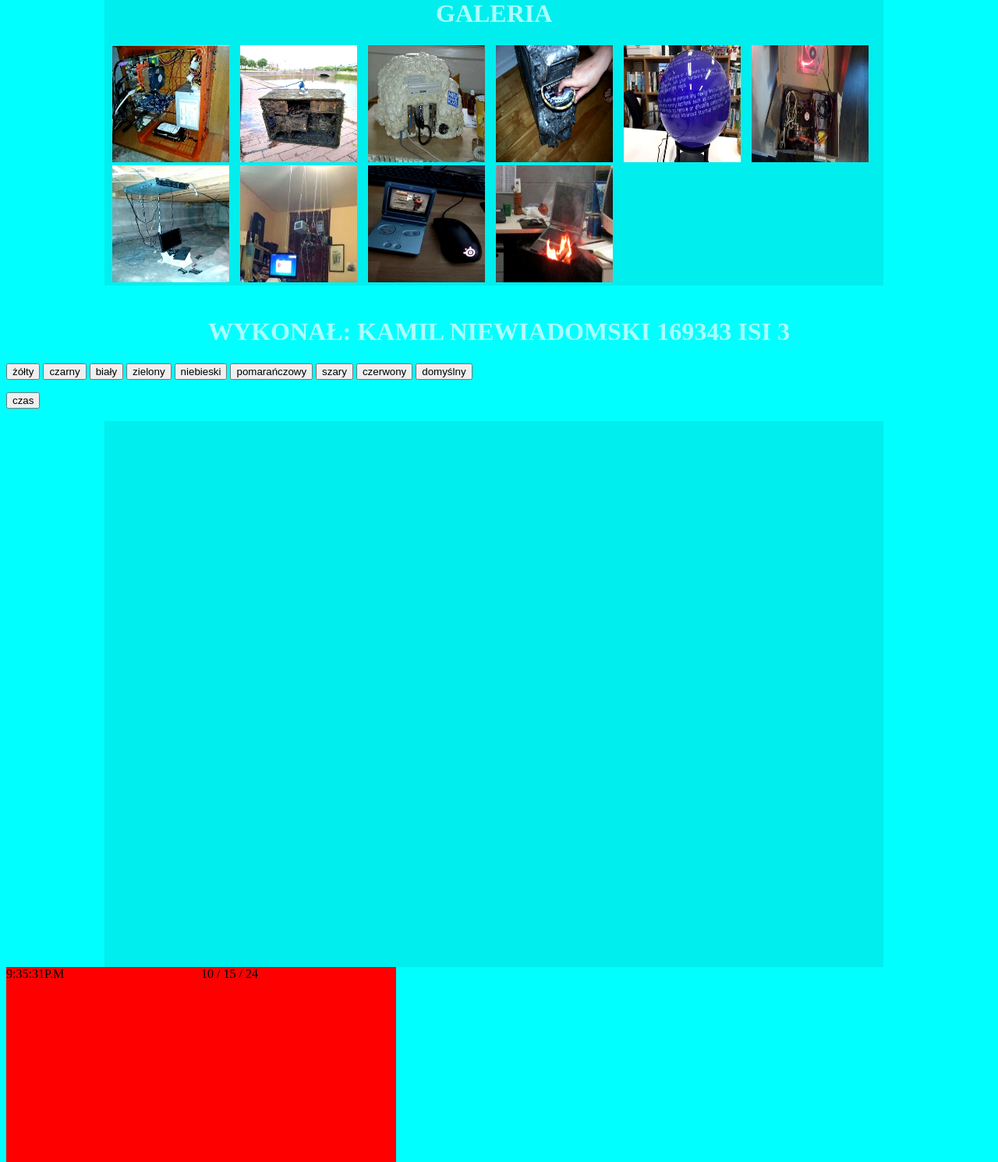
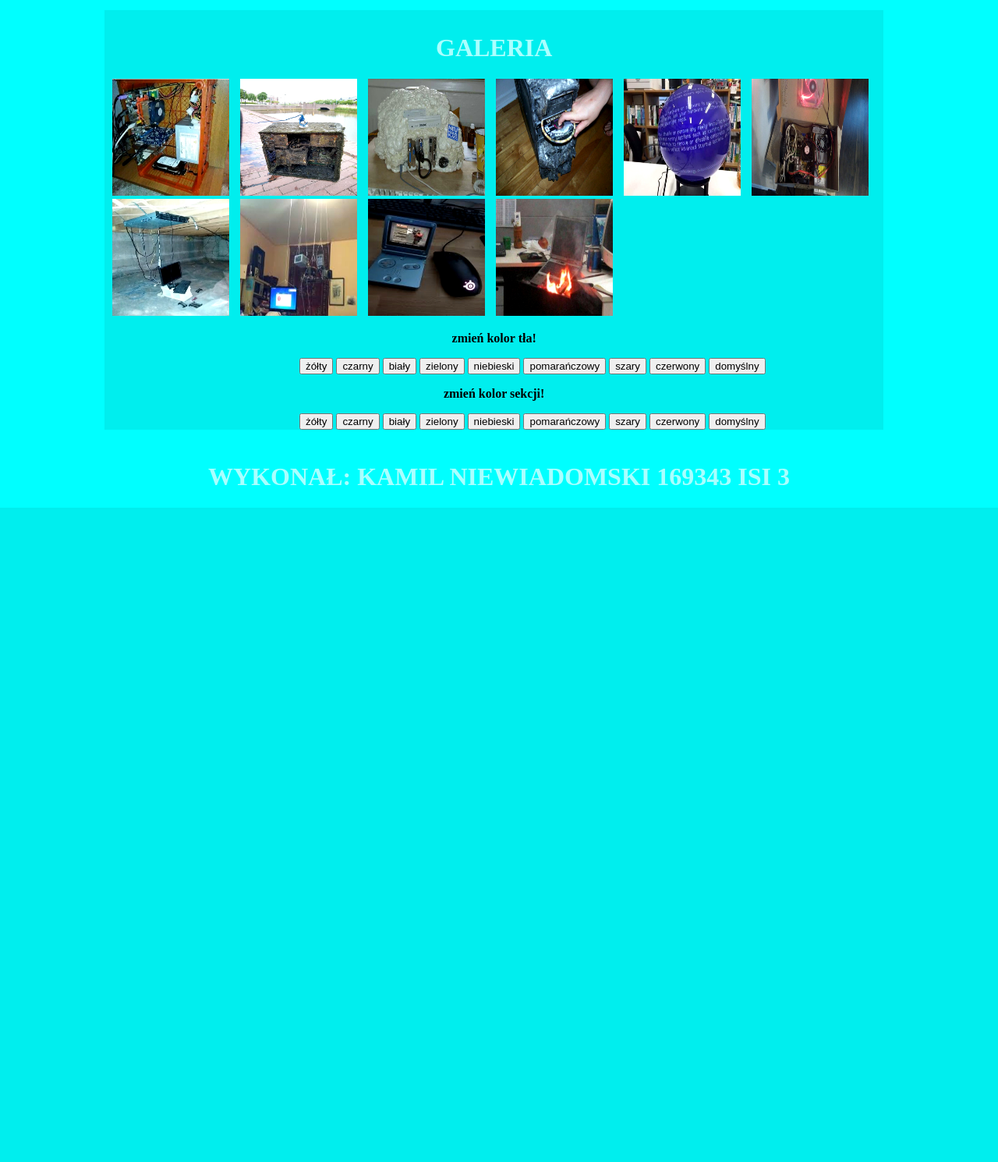
Before and after one commit to KamilnNiewiadomski/Programowanie_Aplikacji_WWW_169343, a PHP site: page /lab1.html in a window 1280 px wide. Shown: the part 2316-3806 px from the top of the page at 78% size. After the commit the page ends 2967 px from the top, so only its background shows below. Run offline with PHP 8.4, Linux system fonts and the light colour scheme.

Commit message:
Add files via upload

```diff
--- a/Lab2_Kamil_Niewiadomski_169343/css.css
+++ b/Lab2_Kamil_Niewiadomski_169343/css.css
@@ -5,7 +5,7 @@ background-color: #00FFFF;
 #menu
 {
 margin-bottom: -180px;
-height: 150px;
+height: auto;
 width: 79%;
 margin-left: 10%;
 background-color: #00EEEE;
--- a/Lab2_Kamil_Niewiadomski_169343/kolorujtlo.js
+++ b/Lab2_Kamil_Niewiadomski_169343/kolorujtlo.js
@@ -36,5 +36,12 @@ function clear (form)
 
 function changeBackground(hexNumber)
 {
-	document.bgColor = hexNumber;
+	document.body.style.background = hexNumber;
 }
+function changerecenzje(hexNumber)
+{
+const collection = document.getElementsByClassName("recenzje");
+for (let i = 0; i < collection.length; i++) {
+  collection[i].style.backgroundColor = hexNumber;
+}
+}
--- a/Lab2_Kamil_Niewiadomski_169343/lab1.html
+++ b/Lab2_Kamil_Niewiadomski_169343/lab1.html
@@ -22,9 +22,11 @@ KOMPUTERY MOJĄ PASJĄ,<br>CZYLI RECENZJA KOMPUTERÓW
 <th><a href="lab1_5.html">PODSTRONA3</a></th>
 </tr>
 </table>
+<div id="zegarek">test</div>
+<div id="data">test</div>
 </div>
 <div class="recenzje" style="margin-top:200px;"><h1>KOMPUTER</h1><img src="test.jpeg" class="zdjrec">
-<table class="ocen">
+<table class="ocen" border="1">
 <tr>
 <th><span style="color: #FFFF00;">żółtość</span></th>
 <th><span style="color: #AAAA00;">czytnik płyt?</span></th>
@@ -38,7 +40,7 @@ KOMPUTERY MOJĄ PASJĄ,<br>CZYLI RECENZJA KOMPUTERÓW
 </table>
 </div>
 <div class="recenzje"><h1>KOMPUTER</h1><img src="test2.jpg" class="zdjrec">
-<table class="ocen">
+<table class="ocen" border="1">
 <tr>
 <th><span style="color: #FFFF00;">żółtość</span></th>
 <th><span style="color: #AAAA00;">czytnik płyt?</span></th>
@@ -52,7 +54,7 @@ KOMPUTERY MOJĄ PASJĄ,<br>CZYLI RECENZJA KOMPUTERÓW
 </table>
 </div>
 <div class="recenzje"><h1>KOMPUTER</h1><img src="test3.jpg" class="zdjrec">
-<table class="ocen">
+<table class="ocen" border="1">
 <tr>
 <th><span style="color: #FFFF00;">żółtość</span></th>
 <th><span style="color: #AAAA00;">czytnik płyt?</span></th>
@@ -66,7 +68,7 @@ KOMPUTERY MOJĄ PASJĄ,<br>CZYLI RECENZJA KOMPUTERÓW
 </table>
 </div>
 <div class="recenzje"><h1>KOMPUTER</h1><img src="test4.jpg" class="zdjrec">
-<table class="ocen">
+<table class="ocen" border="1">
 <tr>
 <th><span style="color: #FFFF00;">żółtość</span></th>
 <th><span style="color: #AAAA00;">czytnik płyt?</span></th>
@@ -80,7 +82,7 @@ KOMPUTERY MOJĄ PASJĄ,<br>CZYLI RECENZJA KOMPUTERÓW
 </table>
 </div>
 <div class="recenzje"><h1>KOMPUTER</h1><img src="test5.jpg" class="zdjrec">
-<table class="ocen">
+<table class="ocen" border="1">
 <tr>
 <th><span style="color: #FFFF00;">żółtość</span></th>
 <th><span style="color: #AAAA00;">czytnik płyt?</span></th>
@@ -107,13 +109,11 @@ GALERIA
 <img class="galeriaimg" src="galeria8.jpg">
 <img class="galeriaimg" src="galeria9.jpg">
 <img class="galeriaimg" src="galeria10.jpg">
-</div>
-<h1>
-WYKONAŁ: KAMIL NIEWIADOMSKI 169343 ISI 3
-</h1>
-<!-- LAB2 -->
-<form method="POST" name="background">
- <input type="button" value="żółty" onclick="changeBackground('#FFF000')">
+<p style="text-align: center;">
+<b>zmień kolor tła!</b>
+</p>
+<form method="POST" name="background" style="margin-left: 25%;">
+ <input type="button" value="żółty" onclick="changeh1('#FFF000')">
  <input type="button" value="czarny" onclick="changeBackground('#000000')">
  <input type="button" value="biały" onclick="changeBackground('#FFFFFF')">
  <input type="button" value="zielony" onclick="changeBackground('#00FF00')">
@@ -123,68 +123,24 @@ WYKONAŁ: KAMIL NIEWIADOMSKI 169343 ISI 3
  <input type="button" value="czerwony" onclick="changeBackground('#FF0000')">
  <input type="button" value="domyślny" onclick="changeBackground('#00FFFF')">
 </form>
-
-
-
-
-
-<form method="POST" name="background">
- <input type="button" value="czas" onclick="test()">
+<p style="text-align: center;">
+<b>zmień kolor sekcji!</b>
+</p>
+<form method="POST" name="color" style="margin-left: 25%;">
+ <input type="button" value="żółty" onclick="changerecenzje('#FFF000')">
+ <input type="button" value="czarny" onclick="changerecenzje('#000000')">
+ <input type="button" value="biały" onclick="changerecenzje('#FFFFFF')">
+ <input type="button" value="zielony" onclick="changerecenzje('#00FF00')">
+ <input type="button" value="niebieski" onclick="changerecenzje('#0000FF')">
+ <input type="button" value="pomarańczowy" onclick="changerecenzje('#FF8000')">
+ <input type="button" value="szary" onclick="changerecenzje('#c0c0c0')">
+ <input type="button" value="czerwony" onclick="changerecenzje('#FF0000')">
+ <input type="button" value="domyślny" onclick="changerecenzje('#00FFFF')">
 </form>
-
-<div class="recenzje" style="height: 700px;"></div>
-<div id="zegarek" style="background-color: red; height: 250px; width: 250px; float: left;">test</div>
-<div id="data" style="background-color: red; height: 250px; width: 250px; float: left;">test</div>
-
-
-
-
-
-
-
-
-
-
-
-
-
-
-
-
-
-
-
-
-
-
-
-
-
-
-
-
-
-
-
-
-
-
-
-
-
-
-
-
-
-
-
-
-
-
-
-
-
-
+</div>
+<h1>
+WYKONAŁ: KAMIL NIEWIADOMSKI 169343 ISI 3
+</h1>
 </body>
 </html>
 <!--
--- a/Lab2_Kamil_Niewiadomski_169343/timedate.js
+++ b/Lab2_Kamil_Niewiadomski_169343/timedate.js
@@ -1,12 +1,12 @@
 
 function gettheDate()
 {
-	Todays = new Date();
-	TheDate = "" + (Todays.getMonth()+ 1) +" / "+ Todays.getDate() + " / " +(Todays.getYear()-100);
-	document.getElementById("data").innerHTML = TheDate;
+	dzis = new Date();
+	data = "" + (dzis.getMonth()+ 1) +" / "+ dzis.getDate() + " / " +(dzis.getYear()-100);
+	document.getElementById("data").innerHTML = data;
 }
 
-var timerID = null;
+var licznikID = null;
 var timerRunning = false;
 
 function stopclock()
@@ -36,6 +36,6 @@ function showtime()
 	timeValue += ((seconds < 10) ? ":0" : ":") + seconds;
 	timeValue += (hours >= 12) ? "P.M" : "A.M";
 	document.getElementById("zegarek").innerHTML = timeValue;
-	timerID = setTimeout("showtime()",1000);
+	licznikID = setTimeout("showtime()",1000);
 	timerRunning = true;
 }
```
